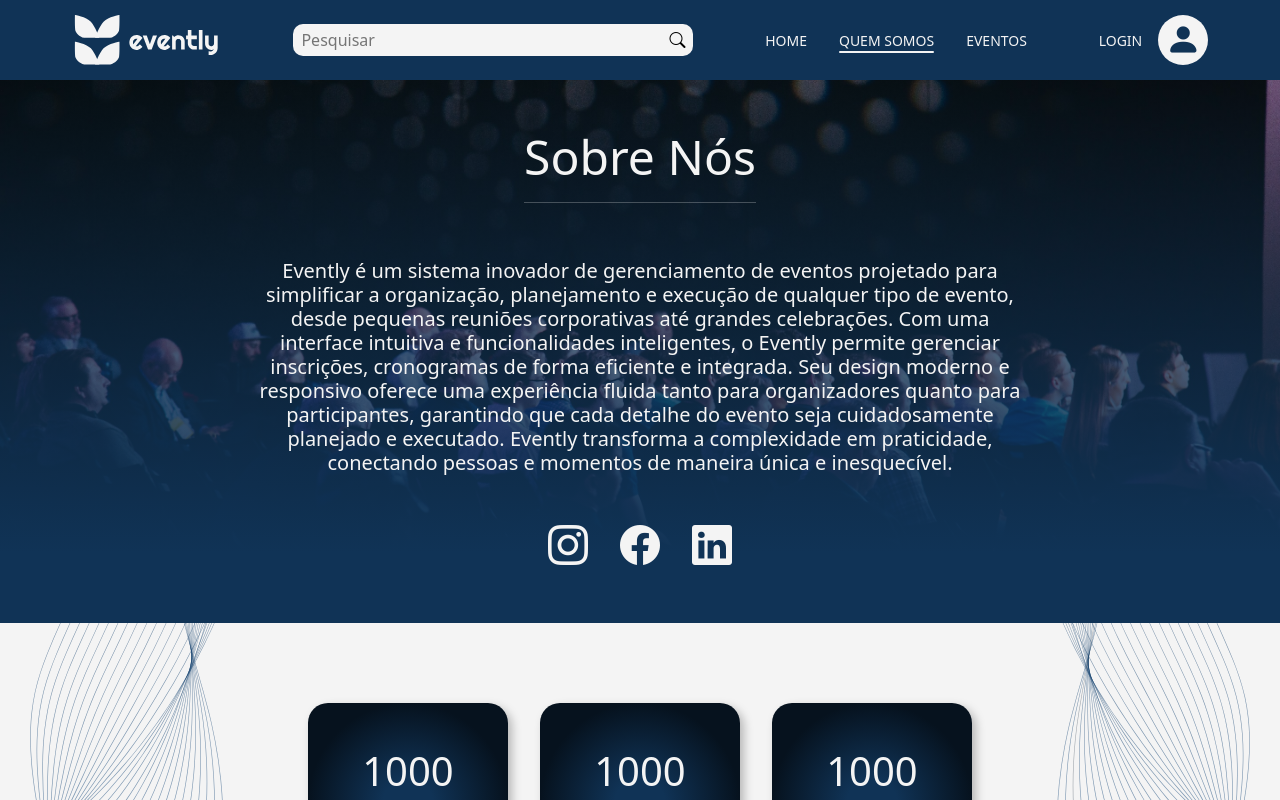
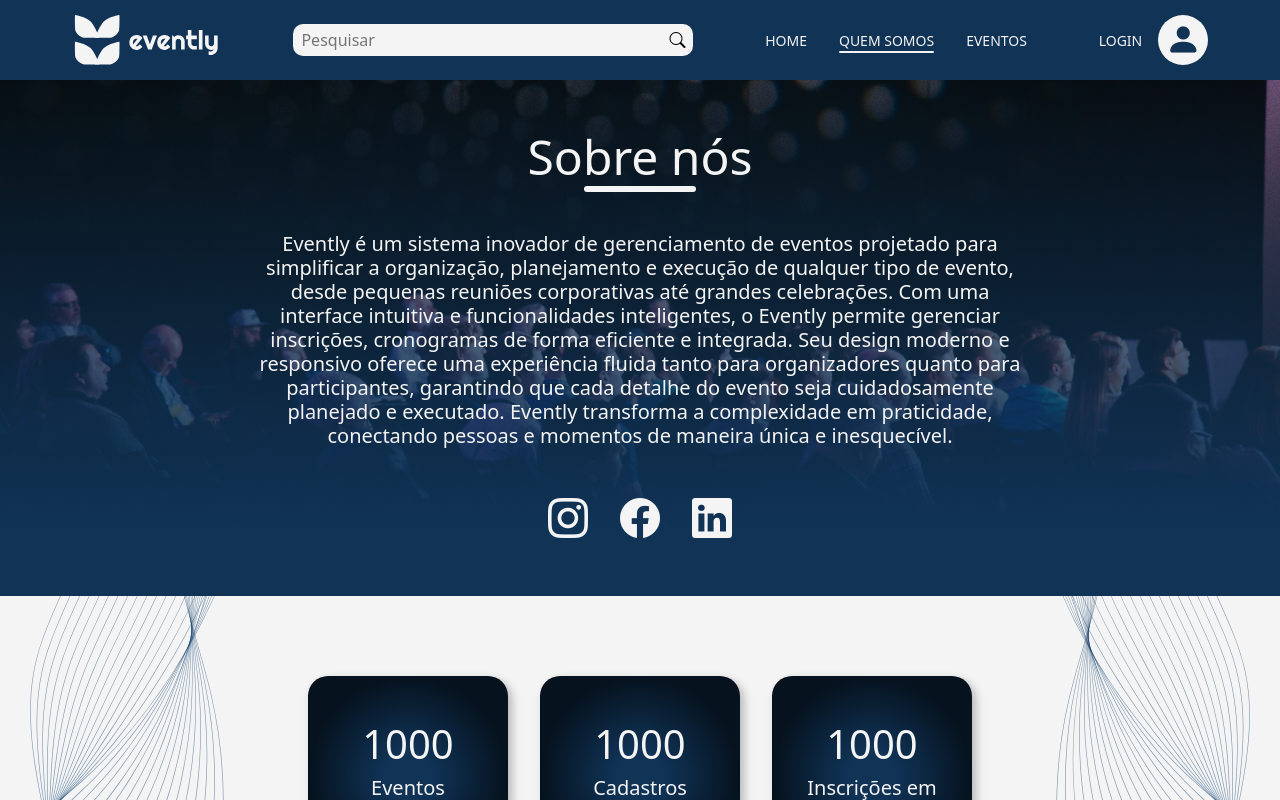
Before and after one commit to RayaniGomes/Evently, a Next.js app: page /quem-somos in a window 1280 px wide. Built offline with nearby package versions, Linux system fonts and the light colour scheme.

Commit message:
fix: implementeação do componente titulo

```diff
--- a/src/(components)/sobreNos/index.tsx
+++ b/src/(components)/sobreNos/index.tsx
@@ -1,11 +1,12 @@
 'use client';
 import Link from "next/link";
 import { Section } from "./styled";
+import Titulo from "../titulo";
 
 export default function Sobre() {
     return (
         <Section>
-            <h1>Sobre Nós <hr/></h1>
+            <Titulo titulo="Sobre nós" border="--branco" />
             <h5>Evently é um sistema inovador de gerenciamento de eventos projetado para simplificar a organização, planejamento e execução de qualquer tipo de evento, desde pequenas reuniões corporativas até grandes celebrações. Com uma interface intuitiva e funcionalidades inteligentes, o Evently permite gerenciar inscrições, cronogramas de forma eficiente e integrada. Seu design moderno e responsivo oferece uma experiência fluida tanto para organizadores quanto para participantes, garantindo que cada detalhe do evento seja cuidadosamente planejado e executado. Evently transforma a complexidade em praticidade, conectando pessoas e momentos de maneira única e inesquecível.</h5>
             <div className="redes">
                 <Link className="bi bi-instagram" href="/" />
```
